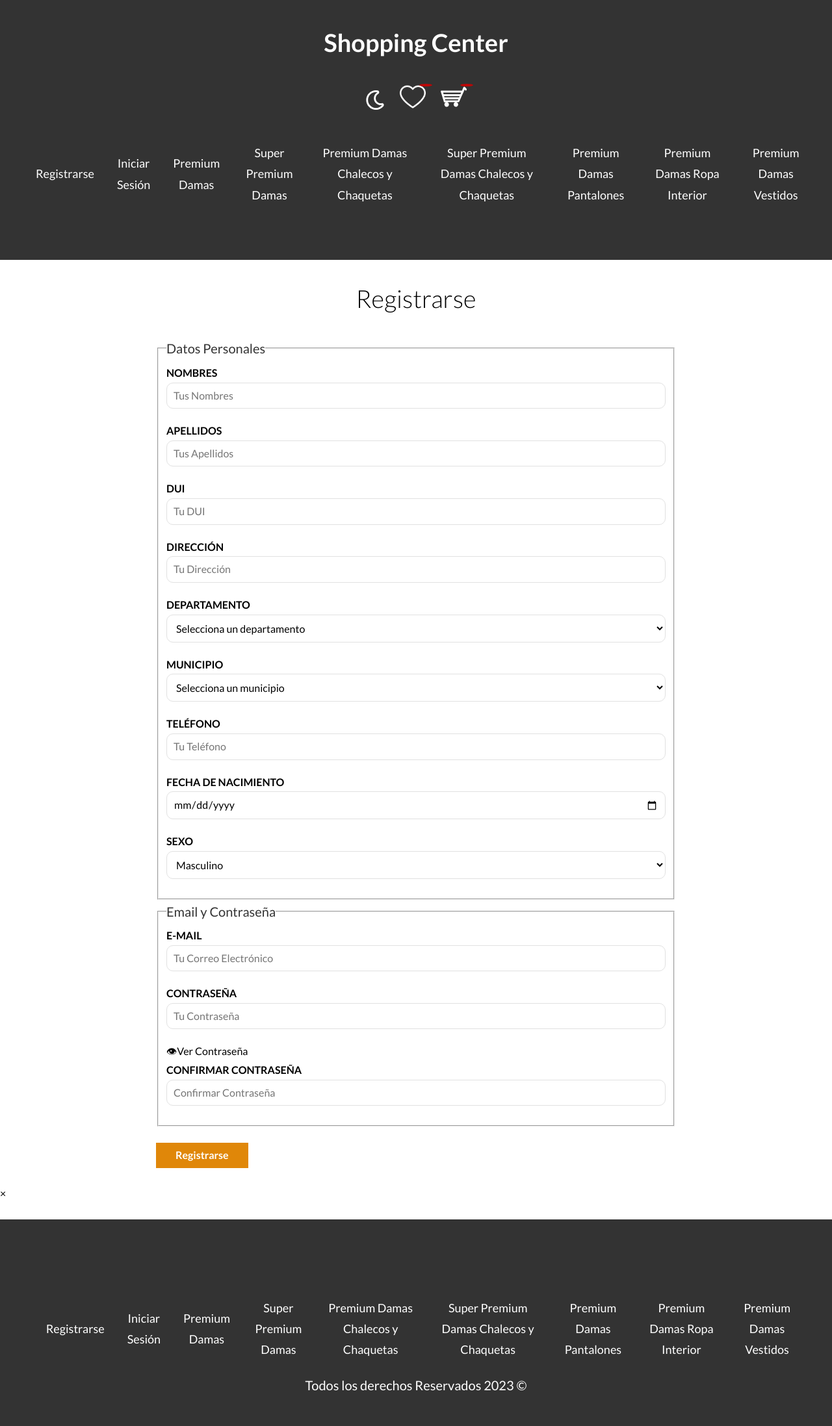
After one commit to SaraiFlores0/ShoppinCenter, a PHP site: template views/auth/registroUsuario.php in a window 1280 px wide. The commit adds this page. Shown: the whole page at 65% size. Run offline with PHP 8.4, Linux system fonts and the light colour scheme; the template is opened without the code that fills it, so the values that code supplies are empty; some libraries are stand-ins or nearby versions.

Commit message:
:fire: registration form

```diff
--- a/includes/config/database.php
+++ b/includes/config/database.php
@@ -1,7 +1,7 @@
 <?php
 
 function conectarDB() : mysqli {
-    $db = new mysqli('localhost', 'root', '', 'shopping_center', 3308);
+    $db = new mysqli('localhost', 'root', '', 'shopping_center', 33065);
 
     if(!$db) {
         echo "Error no se pudo conectar";
--- a/public/index.php
+++ b/public/index.php
@@ -55,7 +55,8 @@ $router->post('/loginAdmin', [LoginController::class, 'loginAdmin']);
 
 $router->get('/loginUsuario', [LoginController::class, 'loginUsuario']);
 $router->post('/loginUsuario', [LoginController::class, 'loginUsuario']);
-$router->get('/logout', [LoginController::class, 'logout']);
+$router->get('/Registrousuario', [LoginController::class, 'RegistrarUsuario']);
+$router->post('/Registrousuario', [LoginController::class, 'RegistrarUsuario']);
 
 
 // Comprueba y valida las rutas, que existan y les asigna las funciones del Controlador
--- /dev/null
+++ b/views/auth/registroUsuario.php
@@ -0,0 +1,106 @@
+<main class="contenedor seccion contenido-centrado">
+    <h1>Registrarse</h1>
+
+    <?php foreach ($errores as $error) : ?>
+        <div class="alerta error">
+            <?php echo $error; ?>
+        </div>
+    <?php endforeach; ?>
+
+    <form method="POST" class="formulario" novalidate>
+        <fieldset>
+            <legend>Datos Personales</legend>
+
+            <label for="nombres">Nombres</label>
+            <input type="text" name="nombres" placeholder="Tus Nombres" id="nombres" required>
+
+            <label for="apellidos">Apellidos</label>
+            <input type="text" name="apellidos" placeholder="Tus Apellidos" id="apellidos" required>
+
+            <label for="dui">DUI</label>
+            <input type="text" name="dui" placeholder="Tu DUI" id="dui" required>
+
+            <label for="direccion">Dirección</label>
+            <input type="text" name="direccion" placeholder="Tu Dirección" id="direccion" required>
+
+            <label for="departamento">Departamento</label>
+            <select name="departamento" id="departamento" required>
+                <option value="" selected disabled>Selecciona un departamento</option>
+                <?php foreach ($departamentos as $departamento) : ?>
+                    <option value="<?php echo $departamento['ID_Departamento']; ?>"><?php echo $departamento['Nombre_Departamento']; ?></option>
+                <?php endforeach; ?>
+            </select>
+
+            <label for="municipio">Municipio</label>
+            <select name="municipio" id="municipio" required>
+                <option value="" selected disabled>Selecciona un municipio</option>
+                <?php foreach ($municipios as $municipio) : ?>
+                    <option value="<?php echo $municipio['ID_Municipio']; ?>"><?php echo $municipio['Nombre_Municipio']; ?></option>
+                <?php endforeach; ?>
+            </select>
+
+            <label for="telefono">Teléfono</label>
+            <input type="text" name="telefono" placeholder="Tu Teléfono" id="telefono" required>
+
+            <label for="fecha_nacimiento">Fecha de Nacimiento</label>
+            <input type="date" name="fecha_nacimiento" id="fecha_nacimiento" required>
+
+            <label for="sexo">Sexo</label>
+            <select name="sexo" id="sexo" required>
+                <option value="M">Masculino</option>
+                <option value="F">Femenino</option>
+            </select>
+        </fieldset>
+        <fieldset>
+            <legend>Email y Contraseña</legend>
+
+            <label for="correo">E-mail</label>
+            <input type="email" name="correo" placeholder="Tu Correo Electrónico" id="correo" required>
+
+            <label for="password">Contraseña</label>
+            <div class="contrasena-container">
+                <input type="password" name="password" placeholder="Tu Contraseña" id="password" required>
+                <div class="ver-contrasena">
+                    <span toggle="#password" class="mostrar-contrasena ojo">&#128065;</span>
+                    <span class="texto-ver-contrasena">Ver Contraseña</span>
+                </div>
+            </div>
+
+            <label for="password_confirmacion">Confirmar Contraseña</label>
+            <input type="password" name="password_confirmacion" placeholder="Confirmar Contraseña" id="password_confirmacion" required>
+        </fieldset>
+
+        <input type="submit" value="Registrarse" class="boton boton-naranja">
+    </form>
+</main>
+<div id="myModal" class="modal">
+    <div class="modal-content">
+        <span class="close">&times;</span>
+        <p id="modal-message"></p>
+    </div>
+</div>
+
+<script>
+    const mostrarContrasena = document.querySelector('.mostrar-contrasena');
+    const contrasenaInput = document.querySelector('#password');
+
+    mostrarContrasena.addEventListener('click', function() {
+        const tipo = contrasenaInput.getAttribute('type') === 'password' ? 'text' : 'password';
+        contrasenaInput.setAttribute('type', tipo);
+
+        this.innerHTML = tipo === 'password' ? '&#128065;' : '&#128064;';
+    })
+
+</script>
+
+
+<style>
+    .ver-contrasena {
+        display: flex;
+        align-items: center;
+    }
+
+   /* .texto-ver-contrasena {
+        margin-left: 8px cursor: pointer;
+    }*/
+</style>
--- a/views/layout.php
+++ b/views/layout.php
@@ -69,6 +69,7 @@
 
 
                         <nav class="navegacion">
+                            <a href="/Registrousuario">Registrarse</a>
                             <a href="/loginUsuario">Iniciar Sesión</a>
                             <a href="/productos/premium-damas">Premium Damas</a>
                             <a href="/productos/super-premium-damas">Super Premium Damas</a>
@@ -101,6 +102,7 @@
     <footer class="footer seccion">
         <div class="contenedor contenedor-footer">
             <nav class="navegacion">
+                <a href="/Registrousuario">Registrarse</a>
                 <a href="/loginUsuario">Iniciar Sesión</a>
                 <a href="/productos/premium-damas">Premium Damas</a>
                 <a href="/productos/super-premium-damas">Super Premium Damas</a>
```
Also changed, not shown: controllers/LoginController.php (+56 -0 lines), models/Cliente.php (+88 -4 lines), models/Usuario.php (+5 -2 lines). Lines whose indentation alone changed are shown as unchanged.
